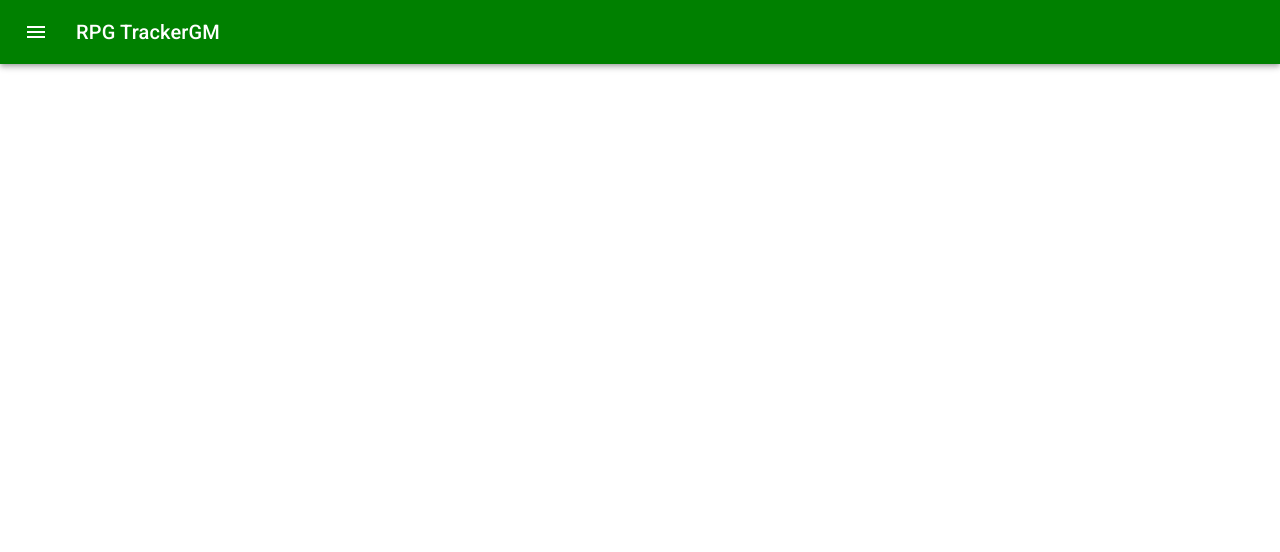
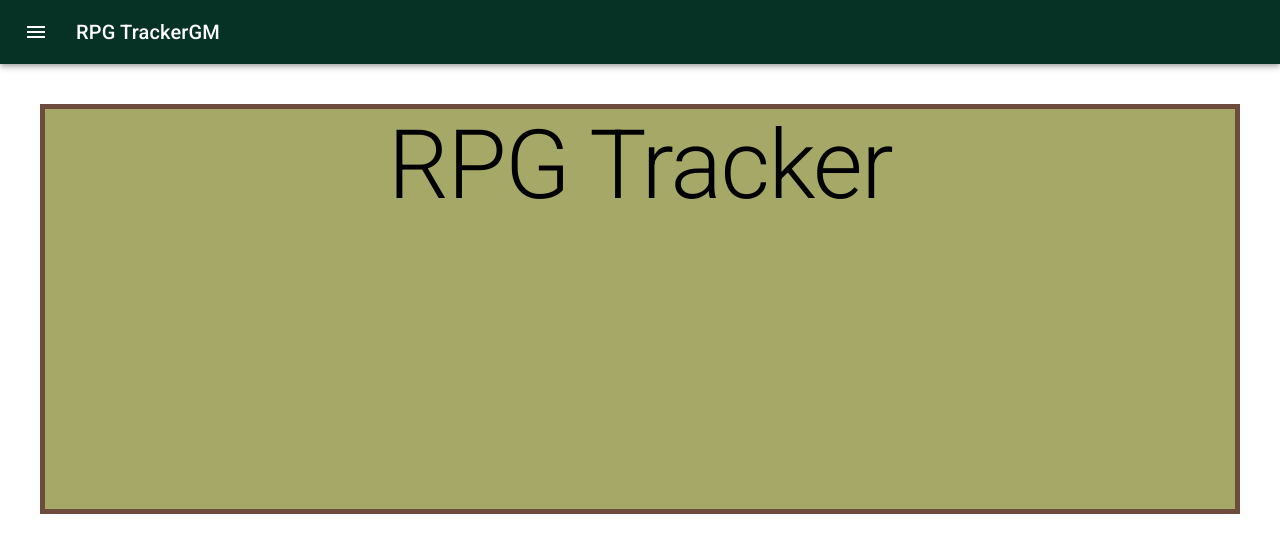
Before and after one commit to lchapmb/rpgTracker, a React (Create React App) app: page / in a window 1280 px wide. Shown: the top 552 px of the page. Built offline with nearby package versions, Linux system fonts and the light colour scheme.

Commit message:
styling changes, adds palette variables to root

```diff
--- a/src/App.css
+++ b/src/App.css
@@ -1,3 +1,25 @@
+:root {
+  --main-header-color: #053225;
+  --background-color: #fffbfe;
+  --outline-color: #6d4c3d;
+  --highlight-color: #ed7d3a;
+  --accent-color: #a6a867;
+}
+
+App {
+  background: var(--background-color) r;
+}
+
+/* Navbar */
+
 .topNavAppBar {
-  background: green;
+  background: var(--main-header-color);
 }
+
+/* Homepage */
+
+.homeContainer {
+  margin-top: 5vh;
+  border: 5px solid var(--outline-color);
+  background-color: var(--accent-color);
+}
--- a/src/components/HomePage.js
+++ b/src/components/HomePage.js
@@ -1,10 +1,21 @@
 import React from "react";
 import TopNav from "./navs/TopNav";
+
+import Box from "@mui/material/Box";
+import Container from "@mui/material/Container";
+import Typography from "@mui/material/Typography";
 
 export default function HomePage() {
   return (
     <>
       <TopNav />
+      <Container className="homeContainer" maxWidth="lg" gutterTop>
+        <Box className="homeBox" sx={{ height: "50vh" }}>
+          <Typography variant="h1" component="div" gutterBottom align="center">
+            RPG Tracker
+          </Typography>
+        </Box>
+      </Container>
     </>
   );
 }
```
